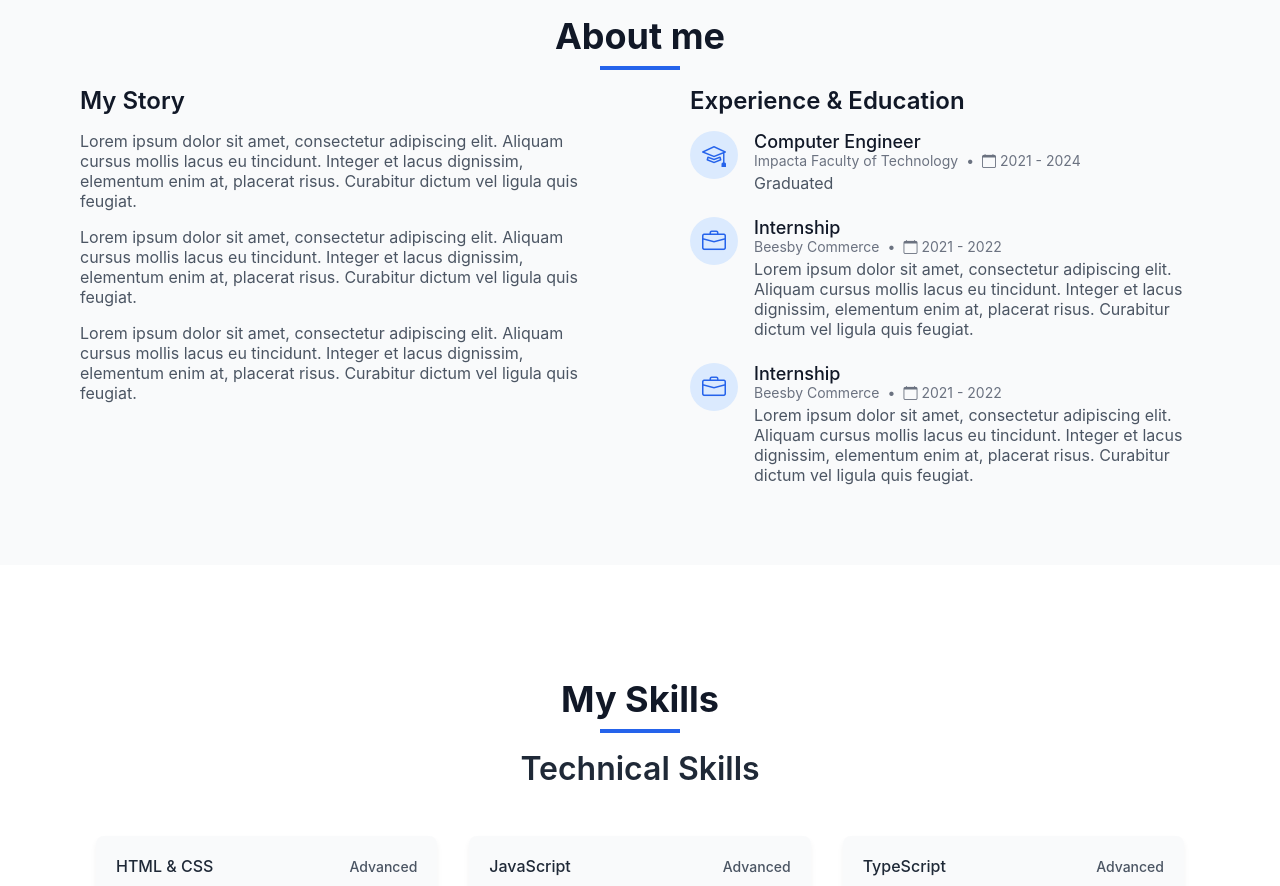
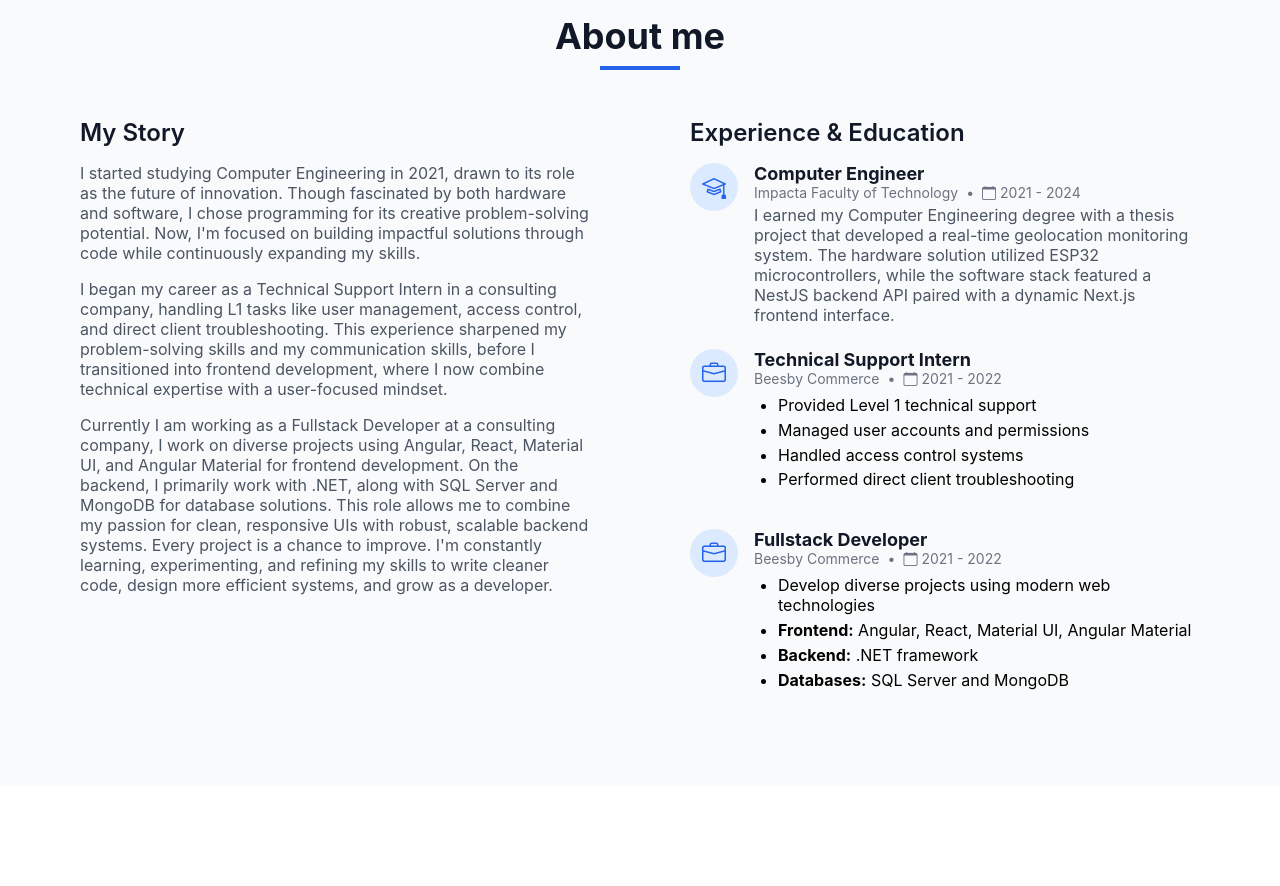
Before and after one commit to WalidcoDaoud/Portfolio, an Angular app: page / in a window 1280 px wide. Shown: the part 600-1486 px from the top of the page. Built offline with nearby package versions, Linux system fonts and the light colour scheme.

Commit message:
feature: nav bar adjusted, about section updated

```diff
--- a/src/app/components/nav/nav.component.html
+++ b/src/app/components/nav/nav.component.html
@@ -2,7 +2,7 @@
   <div class="container">
     <div class="header">
       <div class="home">
-        <a class="home-link" href="#">Walid Daoud</a>
+        <a class="home-link" href="#header">Walid Daoud</a>
       </div>
       <div class="nav-items">
         <div class="nav-links">
--- a/src/app/components/sections/about/about.component.html
+++ b/src/app/components/sections/about/about.component.html
@@ -8,13 +8,30 @@
       <div class="story-container">
         <h3 class="story-title">My Story</h3>
         <p class="story-text">
-          Lorem ipsum dolor sit amet, consectetur adipiscing elit. Aliquam cursus mollis lacus eu tincidunt. Integer et lacus dignissim, elementum enim at, placerat risus. Curabitur dictum vel ligula quis feugiat.
+          I started studying Computer Engineering in 2021, drawn to its role as
+          the future of innovation. Though fascinated by both hardware and
+          software, I chose programming for its creative problem-solving
+          potential. Now, I'm focused on building impactful solutions through
+          code while continuously expanding my skills.
         </p>
         <p class="story-text">
-          Lorem ipsum dolor sit amet, consectetur adipiscing elit. Aliquam cursus mollis lacus eu tincidunt. Integer et lacus dignissim, elementum enim at, placerat risus. Curabitur dictum vel ligula quis feugiat.
+          I began my career as a Technical Support Intern in a consulting
+          company, handling L1 tasks like user management, access control, and
+          direct client troubleshooting. This experience sharpened my
+          problem-solving skills and my communication skills, before I
+          transitioned into frontend development, where I now combine technical
+          expertise with a user-focused mindset.
         </p>
         <p class="story-text">
-          Lorem ipsum dolor sit amet, consectetur adipiscing elit. Aliquam cursus mollis lacus eu tincidunt. Integer et lacus dignissim, elementum enim at, placerat risus. Curabitur dictum vel ligula quis feugiat.
+          Currently I am working as a Fullstack Developer at a consulting
+          company, I work on diverse projects using Angular, React, Material UI,
+          and Angular Material for frontend development. On the backend, I
+          primarily work with .NET, along with SQL Server and MongoDB for
+          database solutions. This role allows me to combine my passion for
+          clean, responsive UIs with robust, scalable backend systems. Every
+          project is a chance to improve. I'm constantly learning,
+          experimenting, and refining my skills to write cleaner code, design
+          more efficient systems, and grow as a developer.
         </p>
       </div>
       <div class="experience-container">
@@ -27,7 +44,9 @@
               </div>
             </div>
             <div class="experience-section">
-              <h4 class="experience-title">Computer Engineer</h4>
+              <h4 class="experience-title">
+                <strong>Computer Engineer</strong>
+              </h4>
               <div class="experience-meta">
                 <span>Impacta Faculty of Technology</span>
                 <span class="dot">•</span>
@@ -35,7 +54,11 @@
                 <span>2021 - 2024</span>
               </div>
               <p class="experience-description">
-                Graduated
+                I earned my Computer Engineering degree with a thesis project
+                that developed a real-time geolocation monitoring system. The
+                hardware solution utilized ESP32 microcontrollers, while the
+                software stack featured a NestJS backend API paired with a
+                dynamic Next.js frontend interface.
               </p>
             </div>
           </div>
@@ -46,16 +69,21 @@
               </div>
             </div>
             <div class="experience-section">
-              <h4 class="experience-title">Internship</h4>
+              <h4 class="experience-title">
+                <strong>Technical Support Intern</strong>
+              </h4>
               <div class="experience-meta">
                 <span>Beesby Commerce</span>
                 <span class="dot">•</span>
                 <i class="bi bi-calendar calendar-icon"></i>
                 <span>2021 - 2022</span>
               </div>
-              <p class="experience-description">
-                Lorem ipsum dolor sit amet, consectetur adipiscing elit. Aliquam cursus mollis lacus eu tincidunt. Integer et lacus dignissim, elementum enim at, placerat risus. Curabitur dictum vel ligula quis feugiat.
-              </p>
+              <ul class="experience-tasks">
+                <li>Provided Level 1 technical support</li>
+                <li>Managed user accounts and permissions</li>
+                <li>Handled access control systems</li>
+                <li>Performed direct client troubleshooting</li>
+              </ul>
             </div>
           </div>
           <div class="experience-item">
@@ -65,16 +93,24 @@
               </div>
             </div>
             <div class="experience-section">
-              <h4 class="experience-title">Internship</h4>
+              <h4 class="experience-title">
+                <strong>Fullstack Developer</strong>
+              </h4>
               <div class="experience-meta">
                 <span>Beesby Commerce</span>
                 <span class="dot">•</span>
                 <i class="bi bi-calendar calendar-icon"></i>
                 <span>2021 - 2022</span>
               </div>
-              <p class="experience-description">
-                Lorem ipsum dolor sit amet, consectetur adipiscing elit. Aliquam cursus mollis lacus eu tincidunt. Integer et lacus dignissim, elementum enim at, placerat risus. Curabitur dictum vel ligula quis feugiat.
-              </p>
+              <ul class="experience-tasks">
+                <li>Develop diverse projects using modern web technologies</li>
+                <li>
+                  <strong>Frontend:</strong> Angular, React, Material UI,
+                  Angular Material
+                </li>
+                <li><strong>Backend:</strong> .NET framework</li>
+                <li><strong>Databases:</strong> SQL Server and MongoDB</li>
+              </ul>
             </div>
           </div>
         </div>
--- a/src/app/components/sections/about/about.component.sass
+++ b/src/app/components/sections/about/about.component.sass
@@ -20,7 +20,7 @@
         font-weight: 700
 
       .line
-        margin: 0.5rem auto 1rem auto
+        margin: 0.5rem auto 3rem auto
         height: 0.25rem
         width: 5rem
         background-color: styles.$primary-color
@@ -105,3 +105,11 @@
 
               .experience-description
                 color: styles.$subtitle-description-color
+
+              .experience-tasks
+                margin-top: 0.5rem
+                padding-left: 1.5rem
+                list-style-type: disc
+
+                li
+                  margin-bottom: 0.3rem
--- a/src/app/components/sections/header/header.component.html
+++ b/src/app/components/sections/header/header.component.html
@@ -6,7 +6,7 @@
         <p class="professional-tagline header-text">I create engaging digital experiences with clean code and creative problem-solving.</p>
       <div class="buttons">
         <a href="#contact" class="btn primary">Get in touch</a>
-        <a href="#projects" class="btn secondary">View my work</a>
+        <!-- <a href="#projects" class="btn secondary">View my work</a> -->
       </div>
       <div class="social-icons">
         <a href="https://www.linkedin.com/in/walid-daoud-293564211/" target="_blank" rel="noopener noreferrer">
--- a/src/styles.sass
+++ b/src/styles.sass
@@ -18,7 +18,7 @@ strong, em, b, i, u, small, mark, abbr, code, sub, sup
 // Brand Colors
 
 $primary: #2563EB
-$primary-color: #2563EB
+$primary-color: #2563EB // REMOVE THIS AFTER GLOBAL CSS IS FINISHED
 $primary-dark: color.adjust($primary, $lightness: -10%)
 $primary-light: color.adjust($primary, $lightness: 10%)
 
@@ -54,6 +54,11 @@ $nav-brand-text-hover: $blue-700
 
 $nav-focus-ring: 2px solid $blue-600
 
+// ======================
+// HEADER COLORS
+// ======================
+
+
 
 $job-color: #374151
 $subtitle-color: #111827
```
Also changed, not shown: src/app/components/nav/nav.component.ts (+5 -5 lines).
